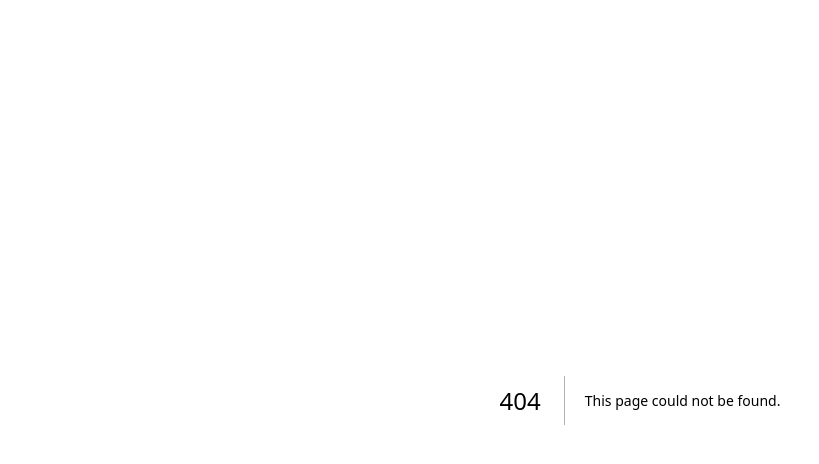
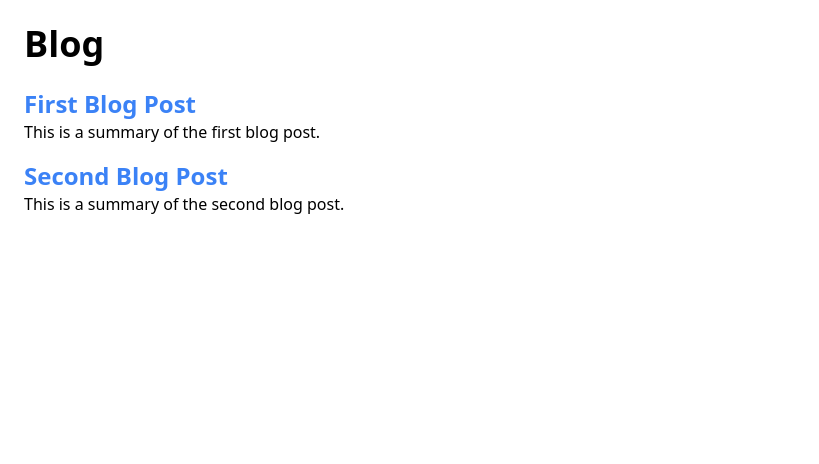
Before and after one commit to YasmineSan/integration, a Next.js app: page /blog in a window 1280 px wide. Before the commit this address had no page. Shown: the top 464 px of the page, without its empty margins (0-819 px from the left). Built offline with nearby package versions, Linux system fonts and the light colour scheme.

Commit message:
add a navbar with add a page blog

```diff
--- a/next.config.js
+++ b/next.config.js
@@ -13,7 +13,7 @@ module.exports = {
     return [
       {
         source: "/",
-        destination: "/homepage",
+        destination: "/home",
         permanent: true,
       },
     ];
--- /dev/null
+++ b/pages/_app.js
@@ -0,0 +1,9 @@
+// pages/_app.js
+import React from "react";
+import "../styles/globals.css";
+
+function MyApp({ Component, pageProps }) {
+  return <Component {...pageProps} />;
+}
+
+export default MyApp;
--- /dev/null
+++ b/pages/blog.js
@@ -0,0 +1,40 @@
+// pages/blog.js
+import Link from "next/link";
+import React from "react";
+
+const blogPosts = [
+  {
+    id: "1",
+    title: "First Blog Post",
+    description: "This is a summary of the first blog post.",
+  },
+  {
+    id: "2",
+    title: "Second Blog Post",
+    description: "This is a summary of the second blog post.",
+  },
+  // Ajoute d'autres articles ici...
+];
+
+export default function BlogPage() {
+  return (
+    <div className="p-6">
+      <h1 className="text-4xl font-bold mb-6">Blog</h1>
+      <ul>
+        {blogPosts.map((post) => (
+          <li key={post.id} className="mb-4">
+            <h2 className="text-2xl font-semibold">
+              <a
+                href="href={`/blog/${post.id}`}"
+                className="text-blue-500 hover:underline"
+              >
+                {post.title}
+              </a>
+            </h2>
+            <p>{post.description}</p>
+          </li>
+        ))}
+      </ul>
+    </div>
+  );
+}
--- a/pages/home.js
+++ b/pages/home.js
@@ -1,12 +1,37 @@
-import Head from "next/head";
+import Link from "next/link";
 import React from "react";
 
-// pages/home.js
 export default function HomePage() {
   return (
-    <div className="bg-blue-500 text-white p-6">
-      <h1 className="text-4xl font-bold">Welcome to My Static Homepage</h1>
-      <p className="mt-4">This content is not editable through the CMS.</p>
+    <div>
+      <nav className="bg-gray-800 p-4">
+        <ul className="flex space-x-4">
+          <li>
+            <a href="/" className="text-white">
+              Home
+            </a>
+          </li>
+          <li>
+            <a href="/blog" className="text-white">
+              Blog
+            </a>
+          </li>
+          <li>
+            <a href="/contact" className="text-white">
+              Contact
+            </a>
+          </li>
+          <li>
+            <a href="/something" className="text-white">
+              Something
+            </a>
+          </li>
+        </ul>
+      </nav>
+      <div className="bg-blue-500 text-white p-6">
+        <h1 className="text-4xl font-bold">Welcome to My Static Homepage</h1>
+        <p className="mt-4">This content is not editable through the CMS.</p>
+      </div>
     </div>
   );
 }
--- a/postcss.config.js
+++ b/postcss.config.js
@@ -1,6 +1,7 @@
+// postcss.config.js
 module.exports = {
   plugins: {
     tailwindcss: {},
     autoprefixer: {},
   },
-}
+};
--- /dev/null
+++ b/styles/globals.css
@@ -0,0 +1,4 @@
+/* styles/globals.css */
+@tailwind base;
+@tailwind components;
+@tailwind utilities;
```
